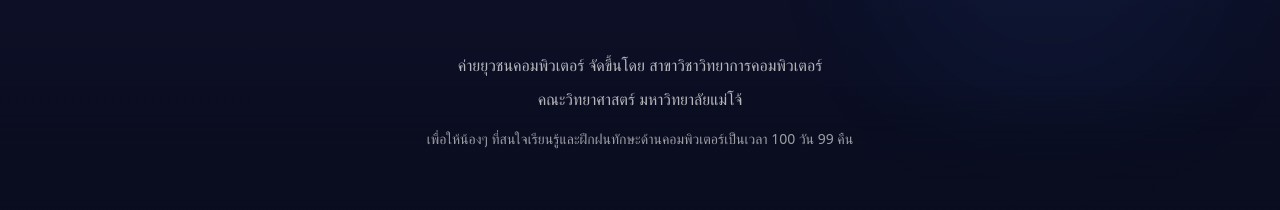
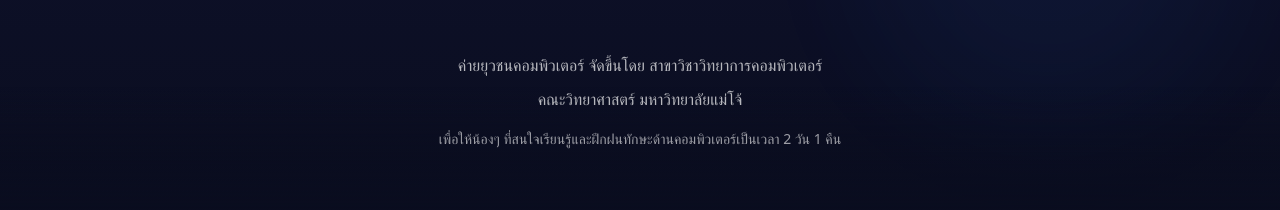
Before and after one commit to MathPro29/webcomcamp24, a React (Vite) app: page / in a window 1280 px wide. Shown: the part 820-1030 px from the top of the page. Built offline with nearby package versions, Linux system fonts and the light colour scheme.

Commit message:
hero edit

```diff
--- a/src/Components/herosections.jsx
+++ b/src/Components/herosections.jsx
@@ -100,7 +100,7 @@ const HeroSections = () => {
               คณะวิทยาศาสตร์ มหาวิทยาลัยแม่โจ้
             </p>
             <p className="text-white/60 text-xs sm:text-sm leading-relaxed font-light pt-2">
-              เพื่อให้น้องๆ ที่สนใจเรียนรู้และฝึกฝนทักษะด้านคอมพิวเตอร์เป็นเวลา 100 วัน 99 คืน
+              เพื่อให้น้องๆ ที่สนใจเรียนรู้และฝึกฝนทักษะด้านคอมพิวเตอร์เป็นเวลา 2 วัน 1 คืน
             </p>
           </motion.div>
         </motion.div>
```
